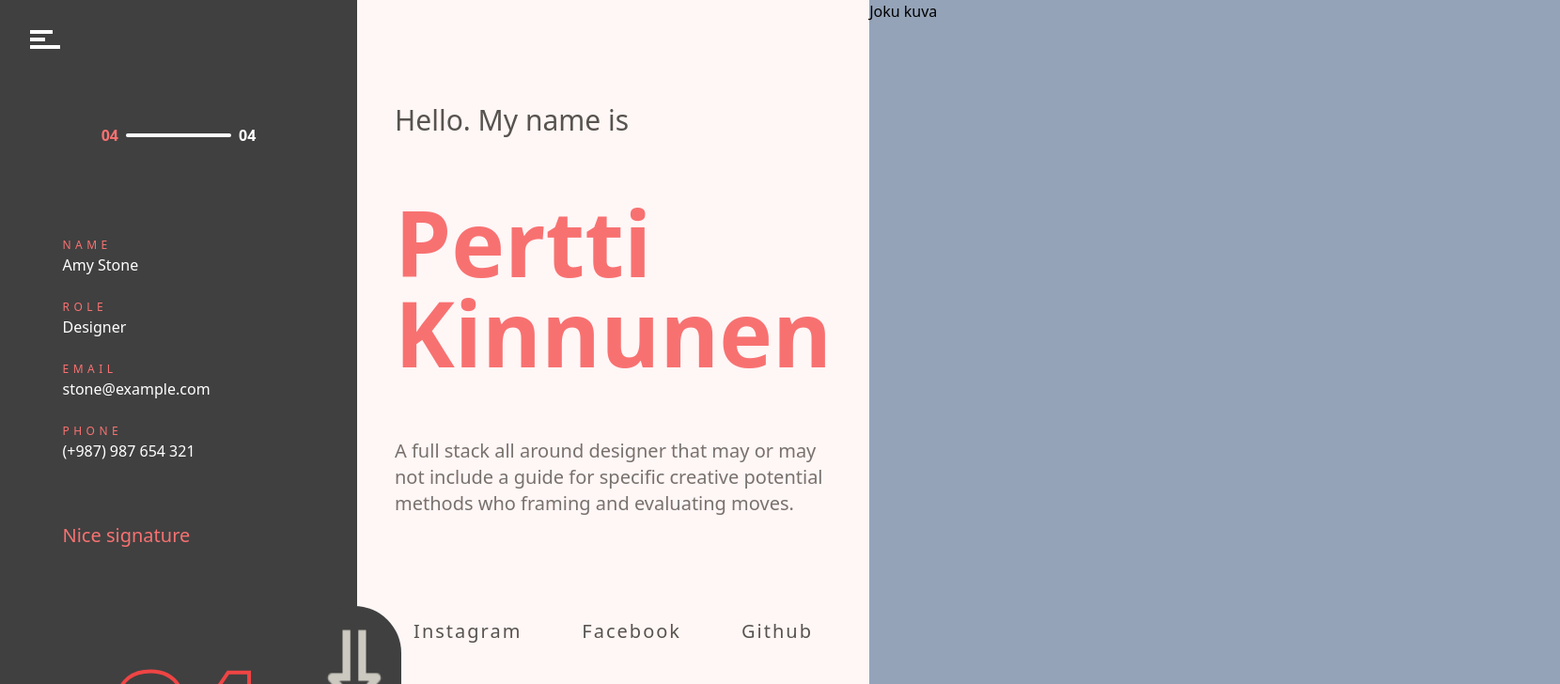
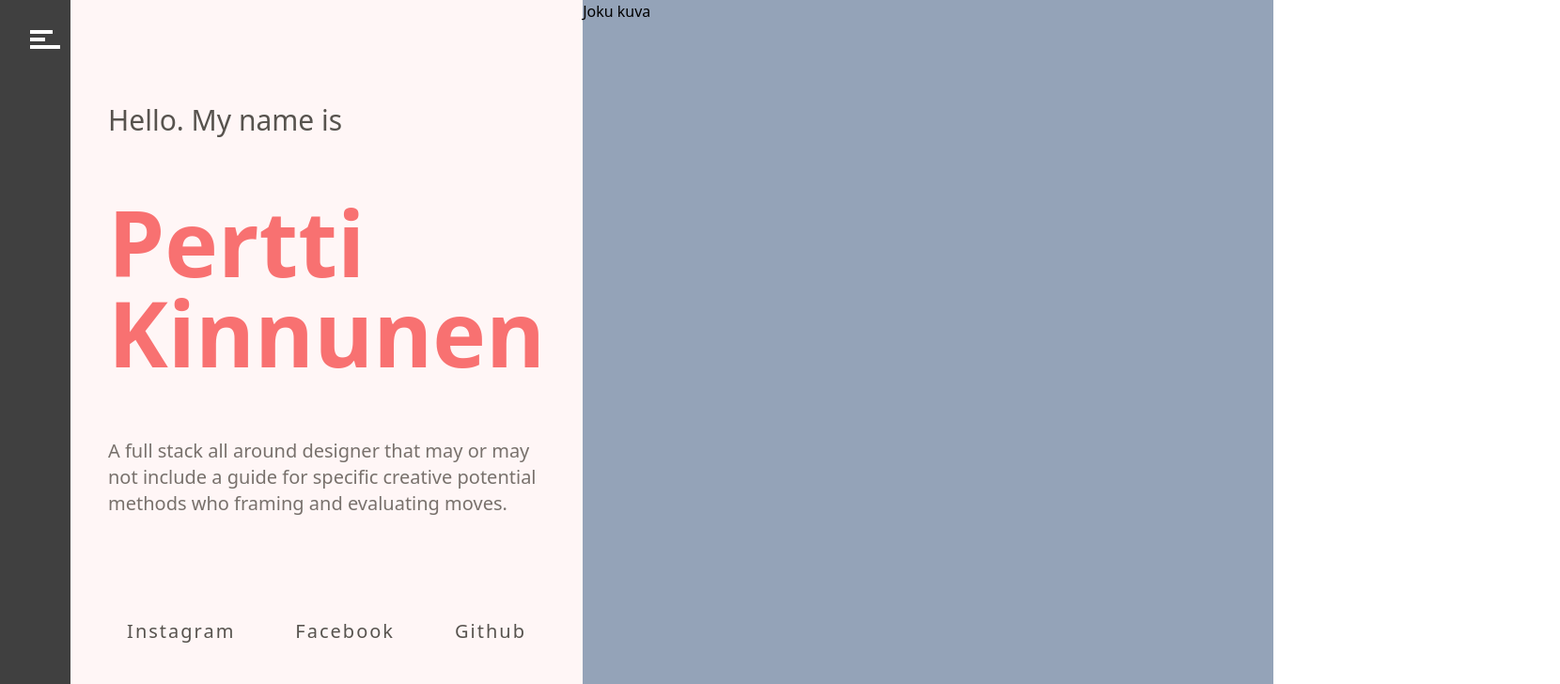
Before and after one commit to Al1babax/portfolioTemplate, a React (Create React App) app in the folder portfolio-template/: page / in a window 1280 px wide. Shown: the top 728 px of the page at 94% size, 1660 px wide, since content can reach past the window. Built offline with nearby package versions, Linux system fonts and the light colour scheme.

Commit message:
sidebar fixed

```diff
--- a/portfolio-template/src/components/Sidebar.jsx
+++ b/portfolio-template/src/components/Sidebar.jsx
@@ -88,7 +88,7 @@ export function Sidebar() {
   const infoValueCSS = "text-white -mt-1";
 
   return (
-    <div className="sidebar min-w-[380px] bg-neutral-700 h-screen sticky top-0">
+    <div className="sidebar min-w-[75px] bg-neutral-700 h-screen sticky top-0 2xl:min-w-[380px]">
       <Menu
         menuOpen={menuOpen}
         setMenuOpen={setMenuOpen}
@@ -106,7 +106,7 @@ export function Sidebar() {
           ></div>
         </button>
       </div>
-      <div className="otherStuff bg-red-0 h-4/5 w-[65%] mx-auto mt-20">
+      {(screenWidth >= 1536) && <div className="otherStuff bg-red-0 h-4/5 w-[65%] mx-auto mt-20">
         <div className="pageNumber flex gap-2 items-center justify-center font-bold">
           <p className={`${menuOpen ? "text-black opacity-[65%]" : "text-red-400"} ${pageNumberPosition ? "-translate-x-1" : ""} duration-400 ease-in-out z-50`}>0{pageNumber}</p>
           <div className="line h-1 w-28 bg-white rounded z-50"></div>
@@ -129,7 +129,7 @@ export function Sidebar() {
         <div className={`arrow absolute ${menuOpen ? "right-2" : "bg-neutral-700 -right-[47px]"} w-[100px] h-[135px] bottom-5 rounded-[150px] flex justify-center items-end z-50 duration-1000`}>
             <img src={downArrow} alt="" className="w-[100px] h-[100px] invert animate-bounce z-50" />
         </div>
-      </div>
+      </div>}
     </div>
   );
 }
--- a/portfolio-template/src/modals/Menu.jsx
+++ b/portfolio-template/src/modals/Menu.jsx
@@ -32,7 +32,7 @@ export function Menu(props) {
     }
 
     return (
-        <div className={`menu w-full h-full bg-gradient-to-t from-neutral-800 via-neutral-600 to-red-500  absolute top-0 z-10 ${menuOpen ? "left-0" : "-left-[470px]"} duration-1000 ease-in-out`}>
+        <div className={`menu w-[380px] 2xl:w-full h-full bg-gradient-to-tl from-neutral-800 via-neutral-600 to-red-400 absolute top-0 z-10 ${menuOpen ? "left-0" : "-left-[470px]"} duration-1000 ease-in-out`}>
             <div className="links bg-green-0 w-3/4 h-3/4 text-white">
                 <button className="mt-4 mx-10" onClick={closeMenu}>
                     <p className="text-4xl">x</p>
--- a/portfolio-template/src/modals/ProjectCard.jsx
+++ b/portfolio-template/src/modals/ProjectCard.jsx
@@ -31,7 +31,7 @@ export function ProjectCard(props) {
 
     return (
         <button className="projectCard w-[400px] h-[400px] bg-slate-600 overflow-hidden relative" onMouseEnter={mouseEnter} onMouseLeave={mouseLeave} onClick={openProject}>
-            <div className={`info absolute z-40 bg-red-400 w-full h-full flex flex-col justify-end gap-4 pb-5 pl-5 text-white ${isHovered ? "" : "-translate-x-[500px]"} duration-500 ease-in-out`}>
+            <div className={`info absolute z-40 bg-black bg-opacity-[60%] w-full h-full flex flex-col justify-end gap-4 pb-5 pl-5 text-white ${isHovered ? "" : "-translate-x-[500px]"} duration-500 ease-in-out`}>
                 <h1 className="name z-40 text-xl">{name}</h1>
                 <div className="desc flex items-center gap-2">
                     <div className="line w-6 h-[2px] bg-white z-40"></div>
--- a/portfolio-template/src/modals/Timeline.jsx
+++ b/portfolio-template/src/modals/Timeline.jsx
@@ -21,7 +21,7 @@ export function Timeline(props) {
             onMouseLeave={() => handleMouseLeave(id)}
         >
             <div className="div viivat flex gap-5 justify-center items-center w-1/4 bg-blue-0">
-                <p className={`text-red-500 font-sans ${isColored ? "-translate-x-4 text-xl -mr-2" : ""}  duration-300`}>{year}</p>
+                <p className={`text-red-500 ${isColored ? "-translate-x-4 text-xl -mr-2" : ""}  duration-300`}>{year}</p>
                 <div className={`ball w-10 h-10 border-4 border-red-500 rounded-[200px] relative flex items-center justify-center ${isColored ? "" : ""} duration-0`}>
                     <div className={`"smallball absolute w-5 h-5 ${isColored ? "bg-red-700" : ""} rounded-[200px] duration-300"`}>
                     </div>
@@ -29,8 +29,8 @@ export function Timeline(props) {
                 </div>
             </div>
             <div className="text flex gap-3 items-center w-3/4">
-                <p className={`"pl-8 font-serif ${isColored ? "text-white" : ""} duration-300`}>{yearGap}</p>
-                <p className={`"pl-8 font-serif ${isColored ? "text-white" : ""} duration-300`}>{text}</p>
+                <p className={`"pl-8  ${isColored ? "text-white" : ""} duration-300`}>{yearGap}</p>
+                <p className={`"pl-8  ${isColored ? "text-white" : ""} duration-300`}>{text}</p>
             </div>
         </div>
     );
```
